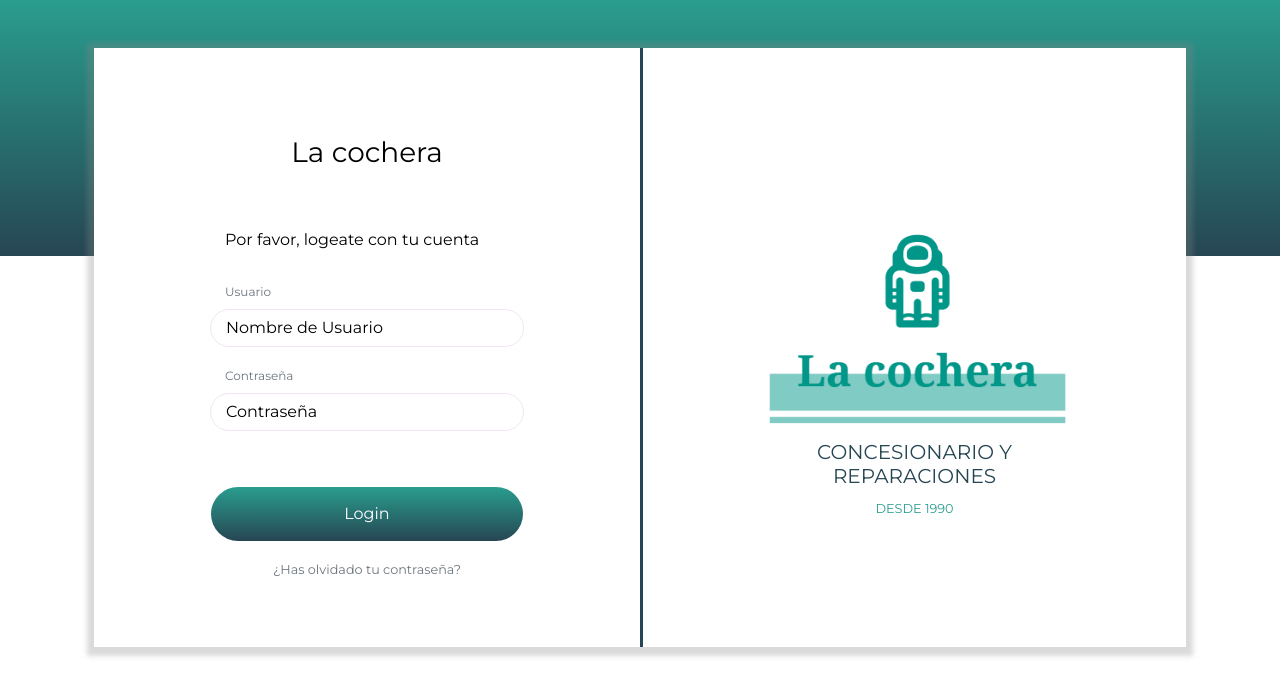
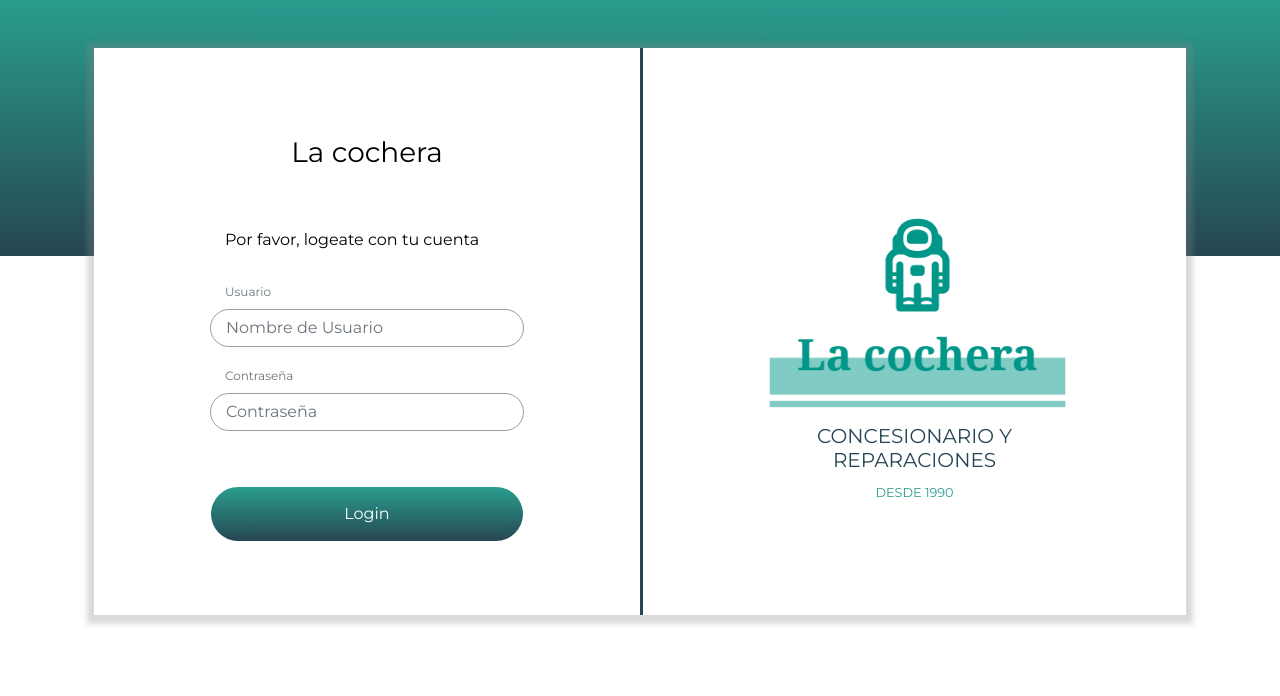
Before and after one commit to Miguel-Mo/LaCocheraWeb, a PHP site: page / in a window 1280 px wide. Shown: the top 696 px of the page. Run offline with PHP 8.4, Linux system fonts and the light colour scheme; some libraries are stand-ins or nearby versions.

Commit message:
Comienzo login. Falla aún

```diff
--- a/content/login.php
+++ b/content/login.php
@@ -16,6 +16,8 @@
 
 
 <body>
+
+
     <div class="container px-4 py-5 mx-auto">
         <div class="card card0">
             <div class="grupo d-flex flex-lg-row flex-column-reverse">
@@ -26,20 +28,43 @@
                             <h3 class="mb-5 text-center heading">La cochera</h3>
                             <h6 class="msg-info">Por favor, logeate con tu cuenta</h6>
                             <!-- <h3 class="msg-info">LOGIN</h3> -->
-                            <div class="form-group"> <label class="form-control-label text-muted">Usuario</label> <input type="text" id="email" name="email" placeholder="Nombre de Usuario" class="form-control"> </div>
-                            <div class="form-group"> <label class="form-control-label text-muted">Contraseña</label> <input type="password" id="psw" name="psw" placeholder="Contraseña" class="form-control"> </div>
-                            <div class="row justify-content-center my-3 px-3"> <button class="btn-block btn-color">Login</button> </div>
-                            <div class="row justify-content-center my-2"> <a href="#"><small class="text-muted">¿Has olvidado tu contraseña?</small></a> </div>
+
+                            <div class="form-group">
+                                <label class="form-control-label text-muted">Usuario</label>
+                                <input type="text" id="usuario" placeholder="Nombre de Usuario" class="form-control">
+                            </div>
+
+                            <div class="form-group">
+                                <label class="form-control-label text-muted">Contraseña</label>
+                                <input type="password" id="pass" placeholder="Contraseña" class="form-control">
+                            </div>
+
+                            <div class="row justify-content-center my-3 px-3">
+                                <button class="btn-block btn-color" id="login">Login</button>
+                            </div>
                         </div>
                     </div>
                 </div>
+
                 <div class="card card2">
                     <div class="my-auto mx-md-5 px-md-5 right text-center">
                         <div class="row justify-content-center mb-3"> <img id="logo" src="dist\img\astroboss.png"> </div>
-                        <h5 style="color: #264653" ;>CONCESIONARIO Y REPARACIONES</h5><small style="color: #2A9D8F" ;>DESDE 1990</small>
+                        <h5 style="color: #264653">CONCESIONARIO Y REPARACIONES</h5><small style="color: #2A9D8F">DESDE 1990</small>
                     </div>
                 </div>
+
             </div>
         </div>
     </div>
+
+    <!-- jQuery -->
+    <script src="/plugins/jquery/jquery.min.js"></script>
+    <script src="/dist/js/login.js"></script>
+
+    <script>
+        $(document).ready(function () {
+            Login.init();
+        });
+    </script>
+
 </body>
--- a/dist/css/login.css
+++ b/dist/css/login.css
@@ -1,7 +1,6 @@
 ::-webkit-scrollbar {
     display: none;
 }
-
 
 body {
     color: #000;
@@ -12,22 +11,20 @@ body {
     background-repeat: no-repeat
 }
 
-input,
-textarea {
+input, textarea {
     background-color: #F3E5F5;
     border-radius: 50px !important;
     padding: 12px 15px 12px 15px !important;
     width: 100%;
     box-sizing: border-box;
     border: none !important;
-    border: 1px solid #F3E5F5 !important;
+    border: 1px solid #9D9D9D !important;
     font-size: 16px !important;
     color: #000 !important;
     font-weight: 400
 }
 
-input:focus,
-textarea:focus {
+input:focus, textarea:focus {
     -moz-box-shadow: none !important;
     -webkit-box-shadow: none !important;
     box-shadow: none !important;
@@ -53,15 +50,14 @@ button:focus {
 }
 
 .grupo {
-    -webkit-box-shadow: 0px 2px 5px 7px rgba(136,136,136,0.31);
-    -moz-box-shadow: 0px 2px 5px 7px rgba(136,136,136,0.31);
-    box-shadow: 0px 2px 5px 7px rgba(136,136,136,0.31);
+    -webkit-box-shadow: 0px 2px 5px 7px rgba(136, 136, 136, 0.31);
+    -moz-box-shadow: 0px 2px 5px 7px rgba(136, 136, 136, 0.31);
+    box-shadow: 0px 2px 5px 7px rgba(136, 136, 136, 0.31);
 }
 
 .card1 {
     width: 50%;
     padding: 40px 30px 10px 30px;
-
 }
 
 .card2 {
@@ -78,19 +74,6 @@ button:focus {
 
 .heading {
     margin-bottom: 60px !important
-}
-
-::placeholder {
-    color: #000 !important;
-    opacity: 1
-}
-
-:-ms-input-placeholder {
-    color: #000 !important
-}
-
-::-ms-input-placeholder {
-    color: #000 !important
 }
 
 .form-control-label {
@@ -154,11 +137,9 @@ a:hover {
         width: 100%;
         padding: 40px 30px 10px 30px
     }
-
     .card2 {
         width: 100%
     }
-
     .right {
         margin-top: 100px !important;
         margin-bottom: 100px !important
@@ -169,11 +150,9 @@ a:hover {
     .container {
         padding: 10px !important
     }
-
     .card2 {
         padding: 50px
     }
-
     .right {
         margin-top: 50px !important;
         margin-bottom: 50px !important
```
Also changed, not shown: dist/js/login.js (added).
